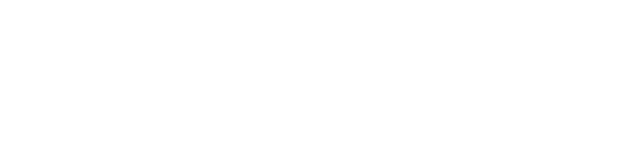
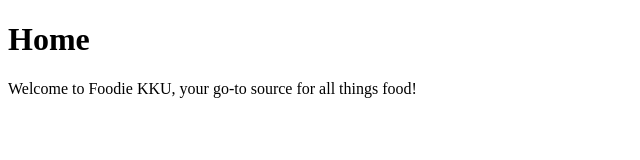
Before and after one commit to Krittheekachon/Foodie-KKU, a plain HTML site: page index.html in a window 1280 px wide. Shown: the whole page, without its empty margins (0-640 px from the left). Drawn offline with Linux system fonts and the light colour scheme.

Commit message:
commiting test

```diff
--- a/index.html
+++ b/index.html
@@ -1,4 +1,12 @@
 <!DOCTYPE html>
-<html>
-
+<html lang="en">
+<head>
+    <meta charset="UTF-8">
+    <meta name="viewport" content="width=device-width, initial-scale=1.0">
+    <title>Foodie KKU</title>
+</head>
+<body>
+    <h1>Home</h1>
+    <p>Welcome to Foodie KKU, your go-to source for all things food!</p>
+</body>
 </html>
```
